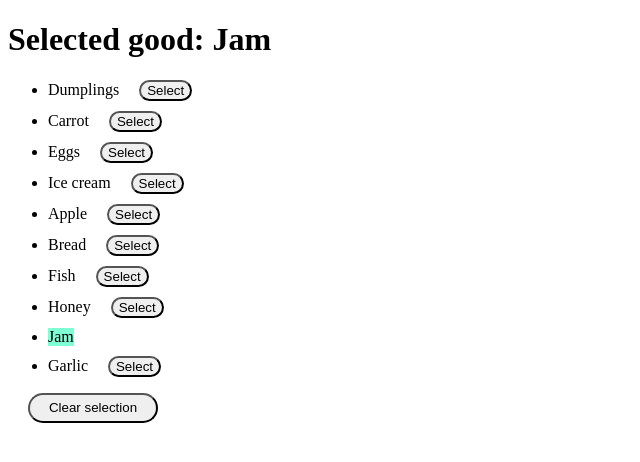
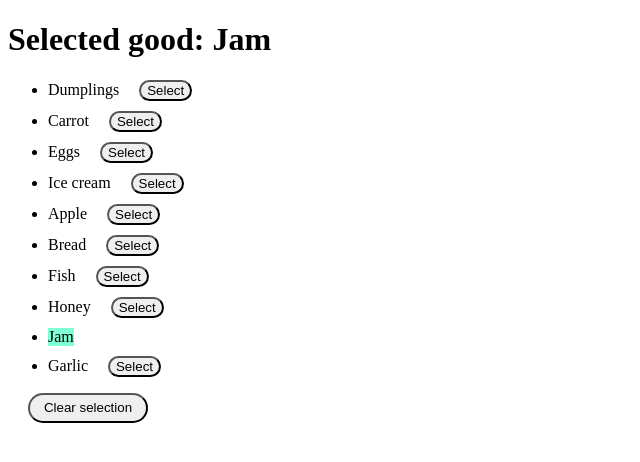
Before and after one commit to mate-academy/react_goods-selector, a React (Create React App) app: page / in a window 1280 px wide. Shown: the top 462 px of the page, without its empty margins (0-640 px from the left). Built offline with nearby package versions, Linux system fonts and the light colour scheme.

Commit message:
Solution (with one good selection)

```diff
--- a/src/App.scss
+++ b/src/App.scss
@@ -11,7 +11,7 @@
     }
 
     &--clear {
-      width: 130px;
+      width: 120px;
       height: 30px;
     }
   }
```
